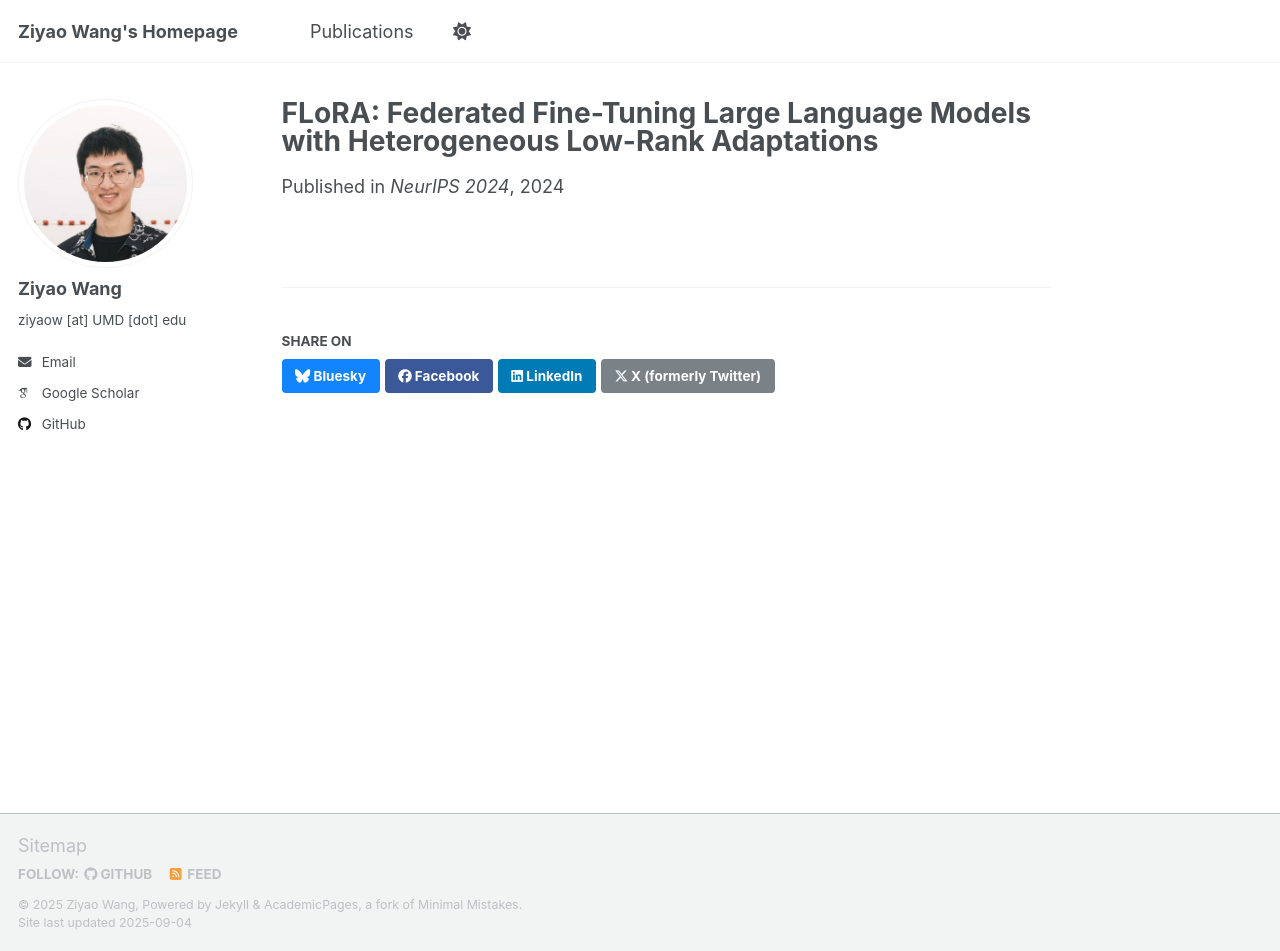
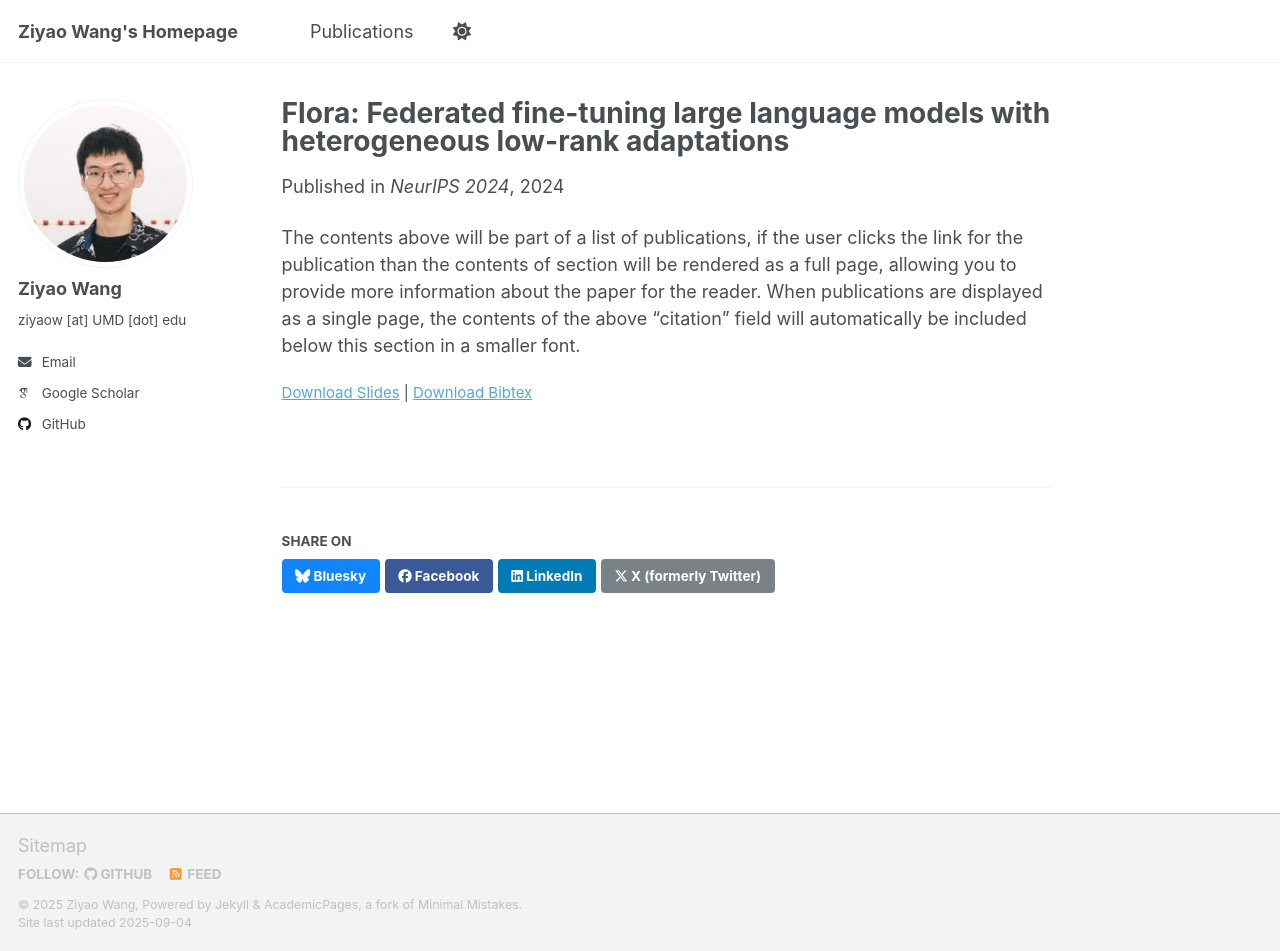
Before and after one commit to ziyaow1010/ziyaow1010.github.io, a Jekyll site: the page built from _publications/flora.md, in a window 1280 px wide and 951 px high. Built offline with Jekyll 4.4.1, drawn with Linux system fonts in a browser that asks for light colours; some web fonts are replaced; a script that is not in the unit is left out.

Commit message:
Update flora.md

```diff
--- a/_publications/flora.md
+++ b/_publications/flora.md
@@ -1,8 +1,13 @@
 ---
-title: "FLoRA: Federated Fine-Tuning Large Language Models with Heterogeneous Low-Rank Adaptations"
+title: "Flora: Federated fine-tuning large language models with heterogeneous low-rank adaptations"
 collection: publications
-permalink: /publication/flora/
-date: 2024-12-01
-venue: "NeurIPS 2024"
-paperurl: "https://arxiv.org/abs/xxxx.xxxxx"
+category: manuscripts
+permalink: /publication/flora
+excerpt: 'This paper is about the number 1. The number 2 is left for future work.'
+date: 2024-12-10
+venue: 'NeurIPS 2024'
+slidesurl: 'http://academicpages.github.io/files/slides1.pdf'
+paperurl: 'http://academicpages.github.io/files/paper1.pdf'
+bibtexurl: '[http://academicpages.github.io/files/bibtex1.bib](https://scholar.googleusercontent.com/scholar.bib?q=info:N3KbC4qEiF0J:scholar.google.com/&output=citation&scisdr=CgLE9-aMEKrJ233xzhU:AAZF9b8AAAAAaLn31hXOulrWAHs_-tkPNxQFGSc&scisig=AAZF9b8AAAAAaLn31lVmmCbMbiM8AIK8cexYZrc&scisf=4&ct=citation&cd=-1&hl=en)'
 ---
+The contents above will be part of a list of publications, if the user clicks the link for the publication than the contents of section will be rendered as a full page, allowing you to provide more information about the paper for the reader. When publications are displayed as a single page, the contents of the above "citation" field will automatically be included below this section in a smaller font.
```
